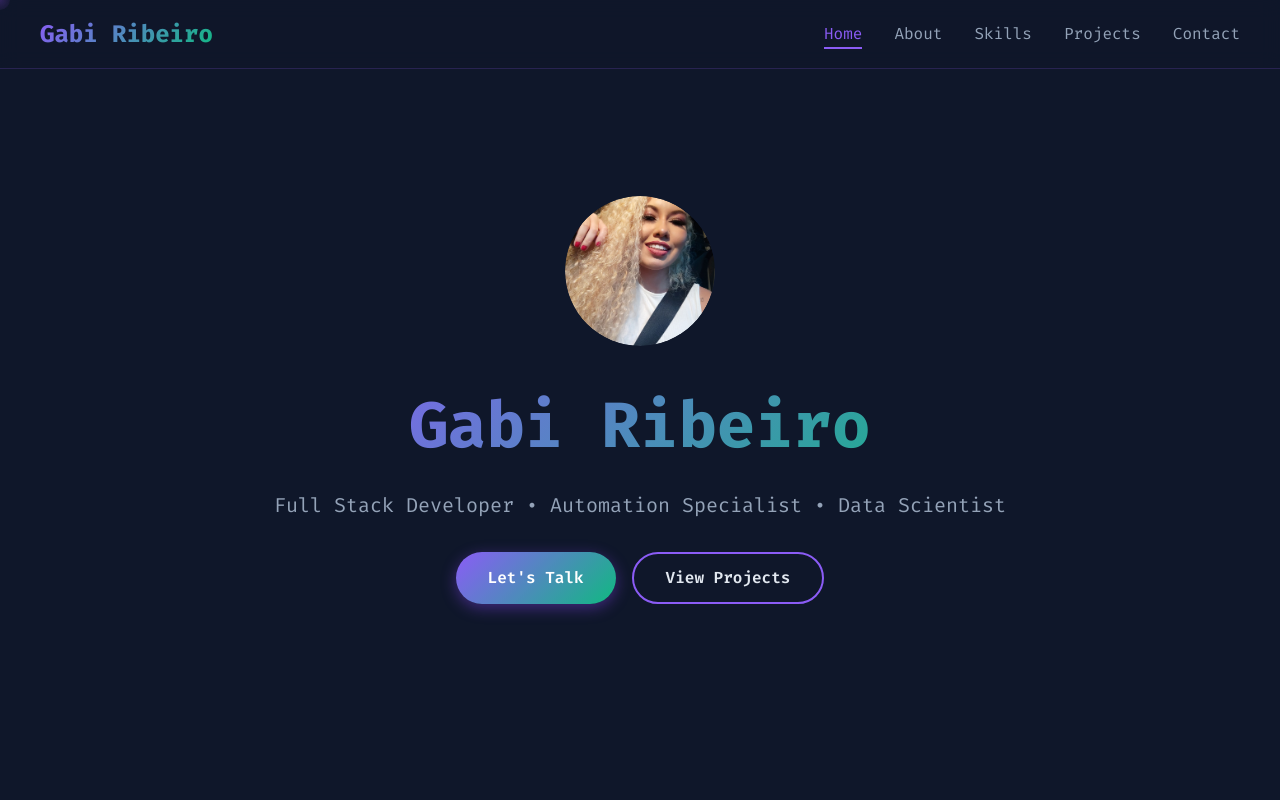
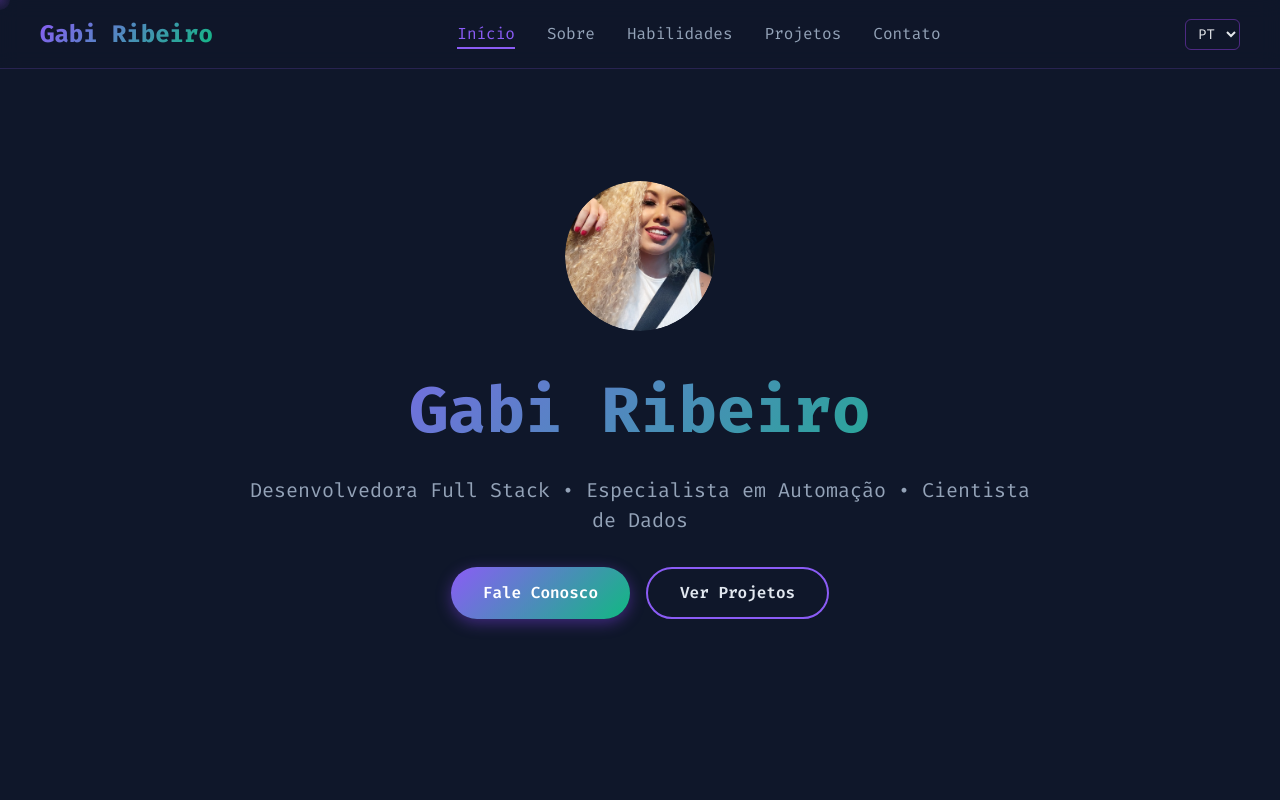
Before and after one commit to Gaab-elle/Portfolio-Gabi, a React (Vite) app: page / in a window 1280 px wide. Shown: the top 800 px of the page. Built offline with nearby package versions, Linux system fonts and the light colour scheme.

Commit message:
🌐 i18n PT/EN/ES: provedor simples, seletor de idioma e traduções aplicadas em nav, hero, projetos e contato

```diff
--- a/src/App.jsx
+++ b/src/App.jsx
@@ -1,8 +1,13 @@
 import React from 'react';
 import PortfolioGabiModern from './PortfolioGabiModern';
+import { I18nProvider } from './i18n/i18n';
 
 function App() {
-  return <PortfolioGabiModern />;
+  return (
+    <I18nProvider>
+      <PortfolioGabiModern />
+    </I18nProvider>
+  );
 }
 
 export default App;
--- a/src/PortfolioGabiModern.jsx
+++ b/src/PortfolioGabiModern.jsx
@@ -1,4 +1,5 @@
 import React, { useState, useEffect, useCallback } from "react";
+import { useI18n } from "./i18n/i18n";
 import { useIntersectionObserver } from "./hooks/useIntersectionObserver";
 
 // Importar componentes das seções
@@ -66,6 +67,8 @@ const PortfolioGabiModern = () => {
     [sectionRefs]
   );
 
+  const { t, lang, setLang } = useI18n();
+
   return (
     <div className="modern-portfolio">
       {/* Animated Background */}
@@ -85,12 +88,24 @@ const PortfolioGabiModern = () => {
         <div className="nav-container">
           <div className="logo">Gabi Ribeiro</div>
           <ul className={`nav-links ${isMenuOpen ? 'nav-open' : ''}`}>
-            <li><a href="#home" onClick={(e) => { e.preventDefault(); scrollToSection('home'); }} className={activeSection === 'home' ? 'active' : ''}>Home</a></li>
-            <li><a href="#about" onClick={(e) => { e.preventDefault(); scrollToSection('about'); }} className={activeSection === 'about' ? 'active' : ''}>About</a></li>
-            <li><a href="#skills" onClick={(e) => { e.preventDefault(); scrollToSection('skills'); }} className={activeSection === 'skills' ? 'active' : ''}>Skills</a></li>
-            <li><a href="#projects" onClick={(e) => { e.preventDefault(); scrollToSection('projects'); }} className={activeSection === 'projects' ? 'active' : ''}>Projects</a></li>
-            <li><a href="#contact" onClick={(e) => { e.preventDefault(); scrollToSection('contact'); }} className={activeSection === 'contact' ? 'active' : ''}>Contact</a></li>
+            <li><a href="#home" onClick={(e) => { e.preventDefault(); scrollToSection('home'); }} className={activeSection === 'home' ? 'active' : ''}>{t('nav.home')}</a></li>
+            <li><a href="#about" onClick={(e) => { e.preventDefault(); scrollToSection('about'); }} className={activeSection === 'about' ? 'active' : ''}>{t('nav.about')}</a></li>
+            <li><a href="#skills" onClick={(e) => { e.preventDefault(); scrollToSection('skills'); }} className={activeSection === 'skills' ? 'active' : ''}>{t('nav.skills')}</a></li>
+            <li><a href="#projects" onClick={(e) => { e.preventDefault(); scrollToSection('projects'); }} className={activeSection === 'projects' ? 'active' : ''}>{t('nav.projects')}</a></li>
+            <li><a href="#contact" onClick={(e) => { e.preventDefault(); scrollToSection('contact'); }} className={activeSection === 'contact' ? 'active' : ''}>{t('nav.contact')}</a></li>
           </ul>
+          <div>
+            <select
+              aria-label={t('langLabel')}
+              value={lang}
+              onChange={(e) => setLang(e.target.value)}
+              className="bg-transparent border border-purple-500/40 rounded-md px-2 py-1 text-sm text-gray-200"
+            >
+              <option value="pt">PT</option>
+              <option value="en">EN</option>
+              <option value="es">ES</option>
+            </select>
+          </div>
           <button
             className="mobile-menu-btn"
             onClick={() => setIsMenuOpen(!isMenuOpen)}
@@ -130,7 +145,7 @@ const PortfolioGabiModern = () => {
       {/* Footer */}
       <footer className="modern-footer">
         <div className="footer-content">
-          <p>&copy; 2025 Gaabzy. Developed by Gabrielle Ribeiro</p>
+          <p>{t('footer.copyright')}</p>
         </div>
       </footer>
 
--- a/src/components/sections/Contact.jsx
+++ b/src/components/sections/Contact.jsx
@@ -1,11 +1,13 @@
 import React from "react";
+import { useI18n } from "../../i18n/i18n";
 
 const Contact = ({ visibleSections, sectionRef }) => {
+  const { t } = useI18n();
   return (
     <section id="contact" ref={sectionRef} className="modern-contact">
       <div className="contact-content">
-        <h2 className="section-title">Vamos Conversar?</h2>
-        <p>Estou sempre aberta a novas oportunidades e projetos interessantes. Entre em contato comigo!</p>
+        <h2 className="section-title">{t('sections.contactTitle')}</h2>
+        <p>{t('sections.contactSubtitle')}</p>
         <div className="contact-links">
           <a href="mailto:contato.gabriellerib@gmail.com" className="contact-link">
             <img src="https://cdn.jsdelivr.net/npm/simple-icons@v9/icons/gmail.svg" alt="Email" className="contact-icon" />
@@ -13,11 +15,11 @@ const Contact = ({ visibleSections, sectionRef }) => {
           </a>
           <a href="https://linkedin.com/in/gabrielle-ribeiro10" target="_blank" rel="noopener noreferrer" className="contact-link">
             <img src="https://cdn.jsdelivr.net/npm/simple-icons@v9/icons/linkedin.svg" alt="LinkedIn" className="contact-icon" />
-            <span>LinkedIn</span>
+            <span>{t('contact.linkedin')}</span>
           </a>
           <a href="https://github.com/Gaab-elle" target="_blank" rel="noopener noreferrer" className="contact-link">
             <img src="https://cdn.jsdelivr.net/gh/devicons/devicon/icons/github/github-original.svg" alt="GitHub" className="contact-icon" />
-            <span>GitHub</span>
+            <span>{t('contact.github')}</span>
           </a>
         </div>
       </div>
--- a/src/components/sections/ModernHero.jsx
+++ b/src/components/sections/ModernHero.jsx
@@ -1,6 +1,9 @@
 import React from 'react';
+import { useI18n } from '../../i18n/i18n';
 
 const ModernHero = ({ sectionRefs, scrollToSection }) => {
+  const { t } = useI18n();
+
   return (
     <section id="home" ref={(el) => (sectionRefs.current.home = el)} className="modern-hero">
       <div className="hero-content">
@@ -8,19 +11,19 @@ const ModernHero = ({ sectionRefs, scrollToSection }) => {
           <img src="/Img/Perfil.jpg" alt="Gabi Ribeiro" />
         </div>
         <h1>Gabi Ribeiro</h1>
-        <p className="hero-subtitle">Full Stack Developer • Automation Specialist • Data Scientist</p>
+        <p className="hero-subtitle">{t('hero.subtitle')}</p>
         <div className="cta-buttons">
           <button
             className="btn btn-primary"
             onClick={() => scrollToSection('contact')}
           >
-            Let's Talk
+            {t('hero.talk')}
           </button>
           <button
             className="btn btn-secondary"
             onClick={() => scrollToSection('projects')}
           >
-            View Projects
+            {t('hero.viewProjects')}
           </button>
         </div>
       </div>
--- a/src/components/sections/Projects.jsx
+++ b/src/components/sections/Projects.jsx
@@ -1,8 +1,10 @@
 import React from 'react';
 import { ExternalLink } from 'lucide-react';
 import { projectsData } from '../../data/projects';
+import { useI18n } from '../../i18n/i18n';
 
 const Projects = ({ visibleSections, sectionRef, openModal }) => {
+    const { t } = useI18n();
     return (
         <section
             id="projects"
@@ -16,7 +18,7 @@ const Projects = ({ visibleSections, sectionRef, openModal }) => {
                     WebkitBackgroundClip: 'text',
                     WebkitTextFillColor: 'transparent'
                 }}>
-                    Projetos
+                    {t('sections.projects')}
                 </h2>
 
                 <div className="projects-grid">
--- /dev/null
+++ b/src/i18n/i18n.js
@@ -0,0 +1,115 @@
+import React, { createContext, useContext, useMemo, useState } from "react";
+
+const translations = {
+  pt: {
+    nav: {
+      home: "Início",
+      about: "Sobre",
+      skills: "Habilidades",
+      projects: "Projetos",
+      contact: "Contato",
+    },
+    hero: {
+      subtitle: "Desenvolvedora Full Stack • Especialista em Automação • Cientista de Dados",
+      talk: "Fale Conosco",
+      viewProjects: "Ver Projetos",
+    },
+    sections: {
+      projects: "Projetos",
+      contactTitle: "Vamos Conversar?",
+      contactSubtitle:
+        "Estou sempre aberta a novas oportunidades e projetos interessantes. Entre em contato comigo!",
+    },
+    contact: {
+      linkedin: "LinkedIn",
+      github: "GitHub",
+      email: "Email",
+    },
+    footer: {
+      copyright: "© 2025 Gaabzy. Desenvolvido por Gabrielle Ribeiro",
+    },
+    langLabel: "Idioma",
+  },
+  en: {
+    nav: {
+      home: "Home",
+      about: "About",
+      skills: "Skills",
+      projects: "Projects",
+      contact: "Contact",
+    },
+    hero: {
+      subtitle: "Full Stack Developer • Automation Specialist • Data Scientist",
+      talk: "Let's Talk",
+      viewProjects: "View Projects",
+    },
+    sections: {
+      projects: "Projects",
+      contactTitle: "Let's Talk?",
+      contactSubtitle:
+        "I'm always open to new opportunities and interesting projects. Get in touch!",
+    },
+    contact: {
+      linkedin: "LinkedIn",
+      github: "GitHub",
+      email: "Email",
+    },
+    footer: {
+      copyright: "© 2025 Gaabzy. Developed by Gabrielle Ribeiro",
+    },
+    langLabel: "Language",
+  },
+  es: {
+    nav: {
+      home: "Inicio",
+      about: "Sobre mí",
+      skills: "Habilidades",
+      projects: "Proyectos",
+      contact: "Contacto",
+    },
+    hero: {
+      subtitle: "Desarrolladora Full Stack • Especialista en Automatización • Científica de Datos",
+      talk: "Hablemos",
+      viewProjects: "Ver Proyectos",
+    },
+    sections: {
+      projects: "Proyectos",
+      contactTitle: "¿Hablamos?",
+      contactSubtitle:
+        "Siempre estoy abierta a nuevas oportunidades y proyectos interesantes. ¡Contáctame!",
+    },
+    contact: {
+      linkedin: "LinkedIn",
+      github: "GitHub",
+      email: "Correo",
+    },
+    footer: {
+      copyright: "© 2025 Gaabzy. Desarrollado por Gabrielle Ribeiro",
+    },
+    langLabel: "Idioma",
+  },
+};
+
+const I18nContext = createContext({ t: (k) => k, lang: "pt", setLang: () => {} });
+
+export const I18nProvider = ({ children }) => {
+  const [lang, setLang] = useState("pt");
+
+  const t = useMemo(() => {
+    return (key) => {
+      const parts = key.split(".");
+      let cur = translations[lang];
+      for (const p of parts) {
+        if (!cur || typeof cur !== "object") return key;
+        cur = cur[p];
+      }
+      return cur ?? key;
+    };
+  }, [lang]);
+
+  const value = useMemo(() => ({ t, lang, setLang }), [t, lang]);
+
+  return <I18nContext.Provider value={value}>{children}</I18nContext.Provider>;
+};
+
+export const useI18n = () => useContext(I18nContext);
```
